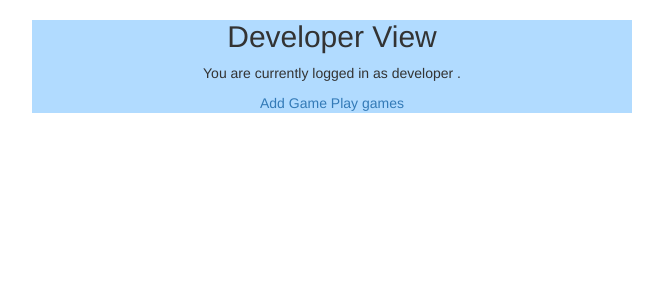
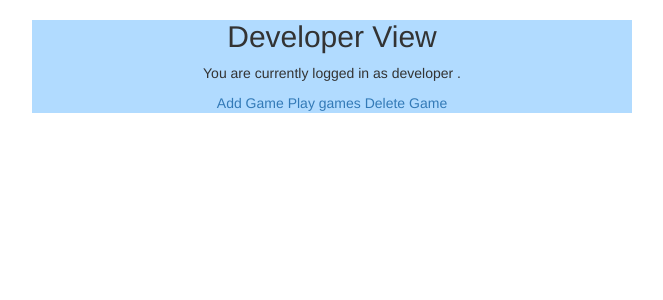
Before and after one commit to 3ICE/daak-store, a Django app: page /profile_developer/ in a window 1280 px wide. Shown: the part 51-351 px from the top of the page, without its empty margins (308-971 px from the left). Run offline with Django 3.2, Linux system fonts and the light colour scheme; some libraries are stand-ins or nearby versions.

Commit message:
profile developer

```diff
--- a/gettingstarted/urls.py
+++ b/gettingstarted/urls.py
@@ -21,5 +21,6 @@ urlpatterns = [
     url(r'^add_game/$', hello.views.addgame, name='addgame'),
     url("^soc/", include("social_django.urls", namespace="social")),
     url(r'^games/(\w+)$', hello.views.game, name='game'),
-    url(r'^games/$', hello.views.games, name='games')
+    url(r'^games/$', hello.views.games, name='games'),
+
 ]
--- a/hello/templates/profile_developer.html
+++ b/hello/templates/profile_developer.html
@@ -18,6 +18,8 @@ width: 600px;
   <p>
     <a href="{% url 'addgame' %}">Add Game</a>
     <a href="{% url 'games' %}">Play games</a>
+    <a href="/delete_games">Delete Game</a>
+
   </p>
 
 {% endblock %}
```
